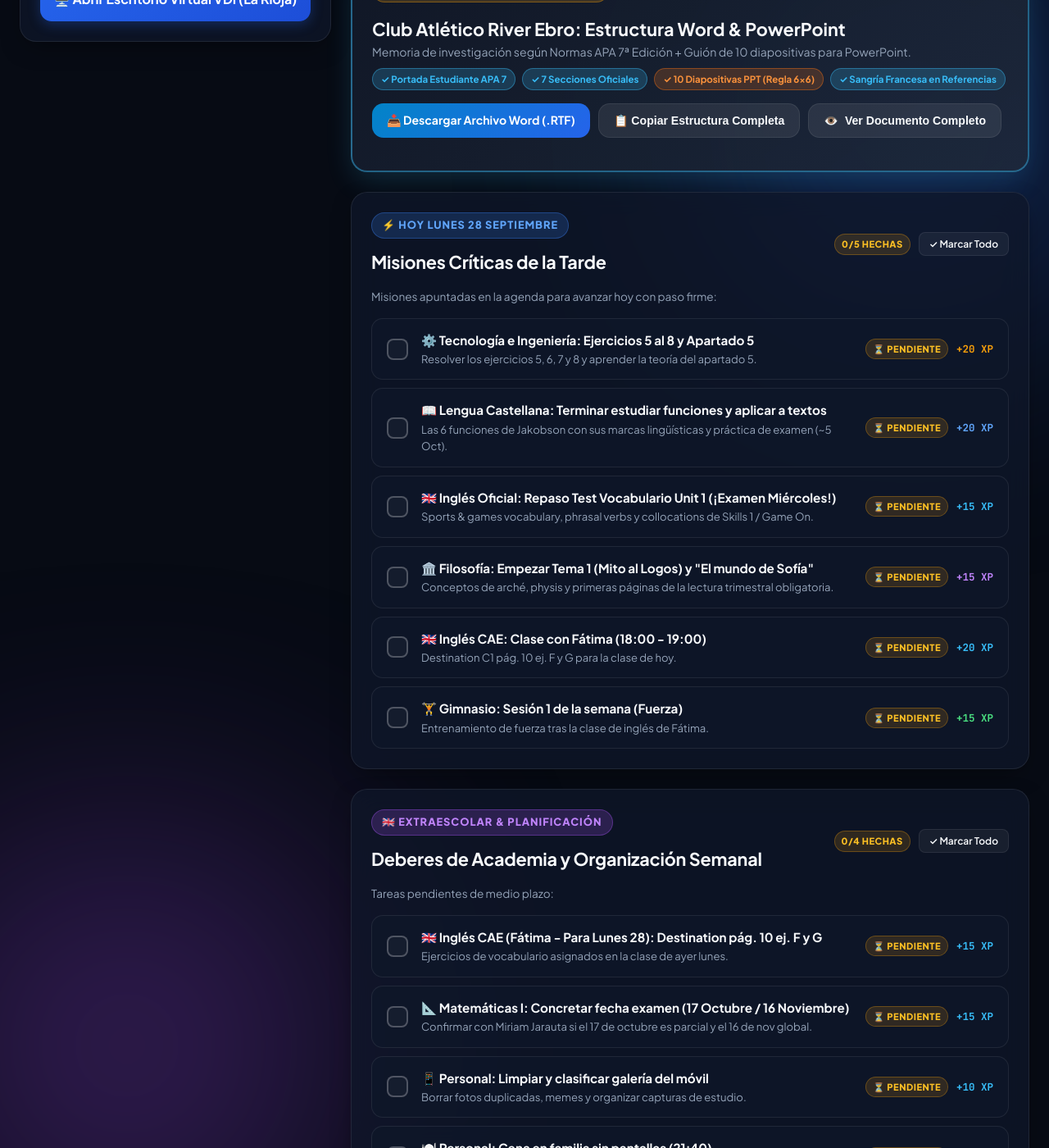
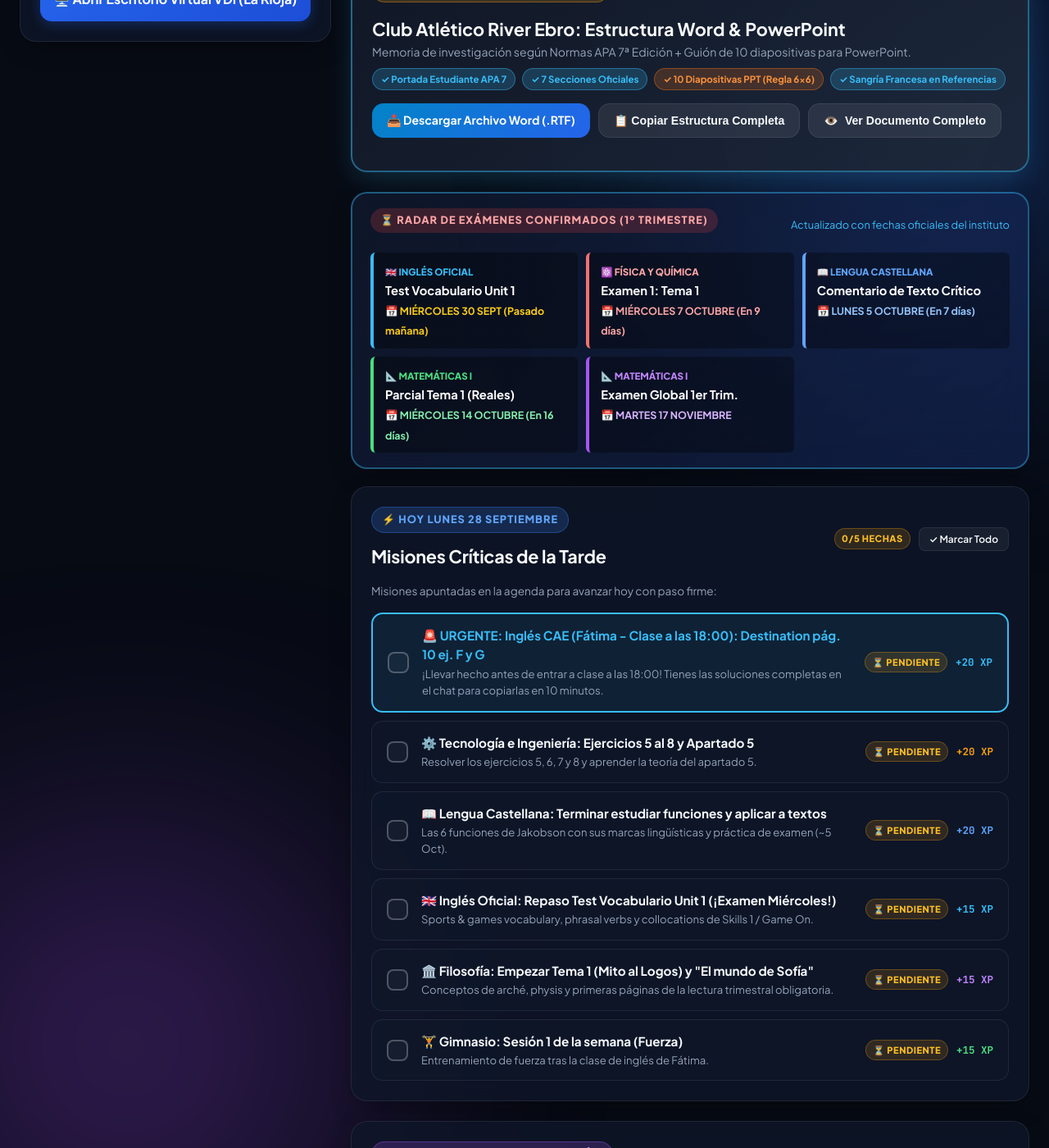
Before and after one commit to angelTomo9/angelTomo9.github.io, a Jekyll site: the page apps/bachillerato/index.html, which Jekyll copies as it is, in a window 1280 px wide and 1400 px high, scrolled down 1526 px. Shown: the whole window at 82% size. Built offline with Jekyll 4.4.1, drawn with Linux system fonts in a browser that asks for light colours.

Commit message:
feat: Add visible Exam Radar on main dashboard and prioritize CAE Fatima homework

```diff
--- a/apps/bachillerato/index.html
+++ b/apps/bachillerato/index.html
@@ -321,6 +321,43 @@
             </div>
           </div>
 
+          <!-- RADAR DE EXÁMENES OFICIALES DESTACADO -->
+          <div class="card glass" style="border: 2px solid rgba(56, 189, 248, 0.4); background: linear-gradient(135deg, rgba(15, 23, 42, 0.9), rgba(30, 58, 138, 0.35)); margin-bottom: 20px; padding: 18px 22px;">
+            <div style="display: flex; justify-content: space-between; align-items: center; margin-bottom: 12px; flex-wrap: wrap; gap: 8px;">
+              <span class="section-title-tag tag-exam" style="background: rgba(239, 68, 68, 0.2); color: #fca5a5; border-color: rgba(239, 68, 68, 0.4); font-weight: 800;">
+                ⏳ RADAR DE EXÁMENES CONFIRMADOS (1º TRIMESTRE)
+              </span>
+              <span style="font-size: 0.8rem; color: var(--accent-cyan);">Actualizado con fechas oficiales del instituto</span>
+            </div>
+            <div style="display: grid; grid-template-columns: repeat(auto-fit, minmax(200px, 1fr)); gap: 10px;">
+              <div style="background: rgba(0,0,0,0.35); border-left: 4px solid #38bdf8; border-radius: 6px; padding: 10px 14px;">
+                <span style="font-size: 0.72rem; color: #38bdf8; font-weight: 800;">🇬🇧 INGLÉS OFICIAL</span>
+                <strong style="display: block; font-size: 0.92rem; color: #fff;">Test Vocabulario Unit 1</strong>
+                <span style="font-size: 0.78rem; color: #facc15; font-weight: 700;">📅 MIÉRCOLES 30 SEPT (Pasado mañana)</span>
+              </div>
+              <div style="background: rgba(0,0,0,0.35); border-left: 4px solid #f87171; border-radius: 6px; padding: 10px 14px;">
+                <span style="font-size: 0.72rem; color: #fca5a5; font-weight: 800;">⚛️ FÍSICA Y QUÍMICA</span>
+                <strong style="display: block; font-size: 0.92rem; color: #fff;">Examen 1: Tema 1</strong>
+                <span style="font-size: 0.78rem; color: #fca5a5; font-weight: 700;">📅 MIÉRCOLES 7 OCTUBRE (En 9 días)</span>
+              </div>
+              <div style="background: rgba(0,0,0,0.35); border-left: 4px solid #60a5fa; border-radius: 6px; padding: 10px 14px;">
+                <span style="font-size: 0.72rem; color: #60a5fa; font-weight: 800;">📖 LENGUA CASTELLANA</span>
+                <strong style="display: block; font-size: 0.92rem; color: #fff;">Comentario de Texto Crítico</strong>
+                <span style="font-size: 0.78rem; color: #93c5fd; font-weight: 700;">📅 LUNES 5 OCTUBRE (En 7 días)</span>
+              </div>
+              <div style="background: rgba(0,0,0,0.35); border-left: 4px solid #4ade80; border-radius: 6px; padding: 10px 14px;">
+                <span style="font-size: 0.72rem; color: #4ade80; font-weight: 800;">📐 MATEMÁTICAS I</span>
+                <strong style="display: block; font-size: 0.92rem; color: #fff;">Parcial Tema 1 (Reales)</strong>
+                <span style="font-size: 0.78rem; color: #86efac; font-weight: 700;">📅 MIÉRCOLES 14 OCTUBRE (En 16 días)</span>
+              </div>
+              <div style="background: rgba(0,0,0,0.35); border-left: 4px solid #a855f7; border-radius: 6px; padding: 10px 14px;">
+                <span style="font-size: 0.72rem; color: #c084fc; font-weight: 800;">📐 MATEMÁTICAS I</span>
+                <strong style="display: block; font-size: 0.92rem; color: #fff;">Examen Global 1er Trim.</strong>
+                <span style="font-size: 0.78rem; color: #d8b4fe; font-weight: 700;">📅 MARTES 17 NOVIEMBRE</span>
+              </div>
+            </div>
+          </div>
+
           <!-- BLOQUE 1: Misiones Críticas de Hoy (Lunes 28 Septiembre) -->
           <div class="card glass">
             <div style="display: flex; justify-content: space-between; align-items: center; margin-bottom: 14px; flex-wrap: wrap; gap: 10px;">
@@ -338,6 +375,21 @@
             <p class="section-sub">Misiones apuntadas en la agenda para avanzar hoy con paso firme:</p>
 
             <ul class="task-list" id="todayTaskList">
+
+              <!-- Tarea 1 PRIORITARIA: Deberes Inglés CAE Fátima -->
+              <li id="task-cae-fatima" class="task-card" onclick="toggleTask('task-cae-fatima')" style="border: 2px solid #38bdf8; background: rgba(56, 189, 248, 0.08);">
+                <div class="custom-checkbox">
+                  <svg viewBox="0 0 24 24"><polyline points="20 6 9 17 4 12"></polyline></svg>
+                </div>
+                <div class="task-content">
+                  <strong class="task-title" style="color: #38bdf8;">🚨 URGENTE: Inglés CAE (Fátima - Clase a las 18:00): Destination pág. 10 ej. F y G</strong>
+                  <span class="task-desc">¡Llevar hecho antes de entrar a clase a las 18:00! Tienes las soluciones completas en el chat para copiarlas en 10 minutos.</span>
+                </div>
+                <div class="task-meta">
+                  <span class="status-tag tag-pending">⏳ PENDIENTE</span>
+                  <span class="xp-pill-badge" style="color: #38bdf8;">+20 XP</span>
+                </div>
+              </li>
 
               <!-- Tarea: Tecnología Ejercicios 5 al 8 y Apartado 5 -->
               <li id="task-ing-ej5-8" class="task-card" onclick="toggleTask('task-ing-ej5-8')">
@@ -399,20 +451,6 @@
                 </div>
               </li>
 
-              <!-- Tarea: Inglés CAE Fátima -->
-              <li id="task-cae-fatima" class="task-card" onclick="toggleTask('task-cae-fatima')">
-                <div class="custom-checkbox">
-                  <svg viewBox="0 0 24 24"><polyline points="20 6 9 17 4 12"></polyline></svg>
-                </div>
-                <div class="task-content">
-                  <strong class="task-title">🇬🇧 Inglés CAE: Clase con Fátima (18:00 - 19:00)</strong>
-                  <span class="task-desc">Destination C1 pág. 10 ej. F y G para la clase de hoy.</span>
-                </div>
-                <div class="task-meta">
-                  <span class="status-tag tag-pending">⏳ PENDIENTE</span>
-                  <span class="xp-pill-badge" style="color: #38bdf8;">+20 XP</span>
-                </div>
-              </li>
 
               <!-- Tarea: Gimnasio Lunes -->
               <li id="task-gym-lunes" class="task-card" onclick="toggleTask('task-gym-lunes')">
```
